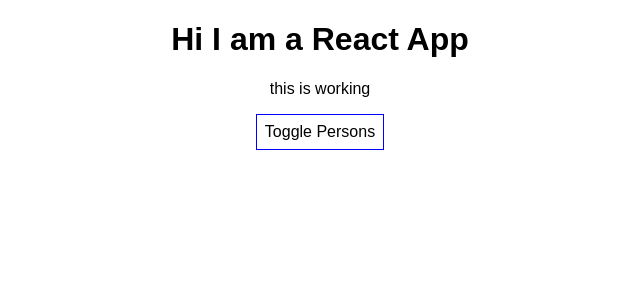
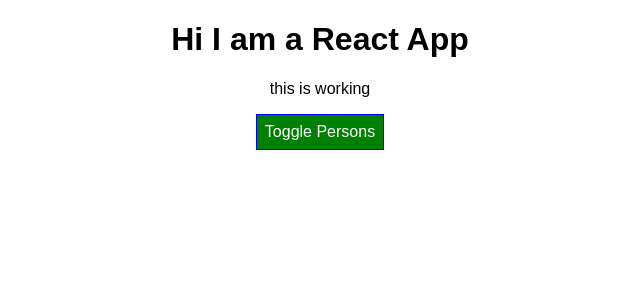
Before and after one commit to kianev/ReactJS-Burger-App, a React (Create React App) app in the folder burger/: page / in a window 1280 px wide. Shown: the top 300 px of the page, without its empty margins (320-960 px from the left). Built offline with nearby package versions, Linux system fonts and the light colour scheme.

Commit message:
dinamically styling components

```diff
--- a/burger/package.json
+++ b/burger/package.json
@@ -3,6 +3,7 @@
   "version": "0.1.0",
   "private": true,
   "dependencies": {
+    "radium": "^0.19.6",
     "react": "^16.2.0",
     "react-dom": "^16.2.0",
     "react-scripts": "1.0.17"
--- a/burger/src/App.css
+++ b/burger/src/App.css
@@ -1,3 +1,11 @@
 .App {
   text-align: center;
 }
+
+.red {
+  color: red;
+}
+
+.bold {
+  font-weight: bold;
+}
--- a/burger/src/App.js
+++ b/burger/src/App.js
@@ -1,6 +1,6 @@
-import React, { Component } from 'react'
-import './App.css'
-import Person from './Person/Person'
+import React, { Component } from 'react';
+import './App.css';
+import Person from './Person/Person';
 
 class App extends Component {
   state = {
@@ -42,7 +42,8 @@ class App extends Component {
 
   render () {
     let styles = {
-      backgroundColor: 'white',
+      backgroundColor: 'green',
+      color: 'white',
       font: 'inherit',
       border: '1px solid blue',
       padding: '8px',
@@ -64,12 +65,21 @@ class App extends Component {
           })}
         </div>
       )
+      styles.backgroundColor = 'red';
+    }
+
+    const classes = [];
+    if(this.state.persons.length <= 2){
+      classes.push('red');
+    }
+    if(this.state.persons.length <= 1){
+      classes.push('bold');
     }
 
     return (
       <div className="App">
         <h1>Hi I am a React App</h1>
-        <p>this is working</p>
+        <p className={classes.join(' ')}>this is working</p>
         <button
           style={styles}
           onClick={this.togglePersonsHandler}>Toggle Persons
@@ -80,4 +90,4 @@ class App extends Component {
   }
 }
 
-export default App
+export default App;
--- a/burger/src/Person/Person.js
+++ b/burger/src/Person/Person.js
@@ -2,6 +2,7 @@ import React from 'react';
 import './Person.css';
 
 const person = (props) => {
+
   return (
     <div className="Person">
       <p onClick={props.click}>My name is {props.name} and my age is {props.age}</p>
```
Also changed, not shown: 1 other file (tests, documents, lock files or other folders).
